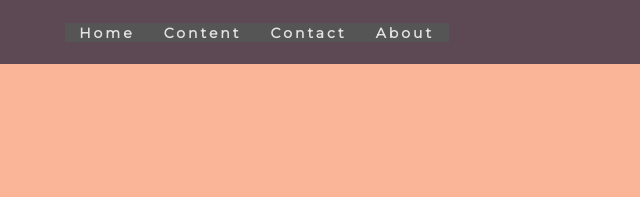
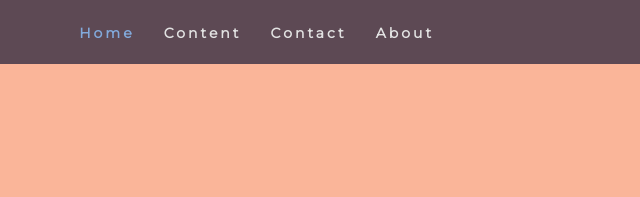
Before and after one commit to KiwiKoi/Blog, a plain HTML site: page index.html in a window 1280 px wide. In both pictures the pointer is over the link "Home". Shown: the top 197 px of the page, 640-1280 px from the left. Drawn offline with Linux system fonts and the light colour scheme.

Commit message:
adjusted nav a:hover

```diff
--- a/styles.css
+++ b/styles.css
@@ -156,9 +156,8 @@ ul {
     font-size: 14px;
 }
 
-.nav-links:hover {
-    background-color: #555;
-    color: white;
+.nav-links a:hover {
+    color: rgb(130, 169, 219);
 }
 
 
```
